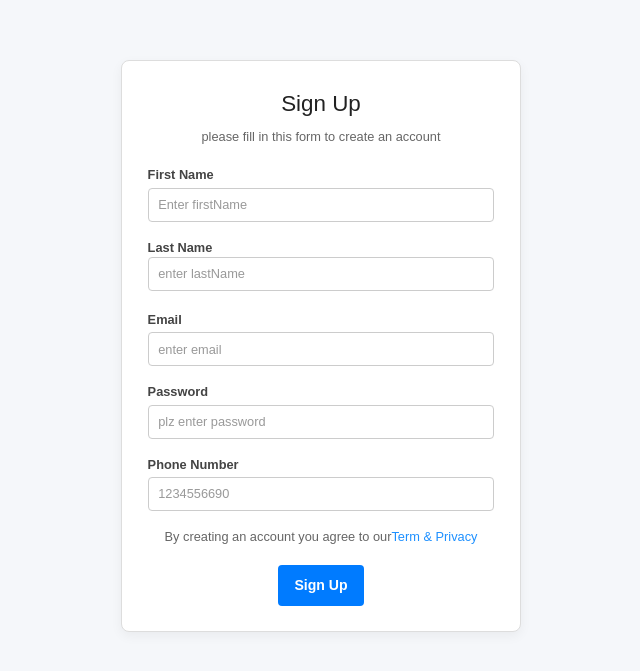
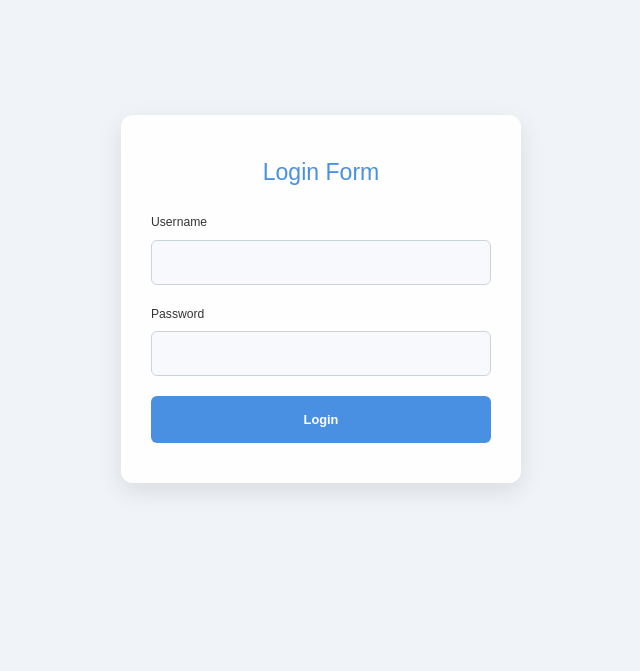
Before and after one commit to arpit-yadav088/react-tutorial, a React (Vite) app: page / in a window 1280 px wide. Shown: the part 101-772 px from the top of the page, without its empty margins (319-959 px from the left). Built offline with nearby package versions, Linux system fonts and the light colour scheme.

Commit message:
Tutorial-50 Login Form

```diff
--- a/src/App.jsx
+++ b/src/App.jsx
@@ -12,8 +12,10 @@
 // import EventProps from "./components/EventProps";
 // import EventPropagation from "./components/EventPropagation";
 
+
 // import Ragistration from "./components/Hooks/useState/Ragistration"
-import RagistrationForm from "./components/Hooks/useState/RagistrationForm"
+// import RagistrationForm from "./components/Hooks/useState/RagistrationForm"
+import LoginForm from "./components/Hooks/useState/LoginForm"
 
 // import Challenge from "./components/Hooks/useState/Challenge"
 
@@ -37,7 +39,8 @@ const App = () => {
        {/* <ShortCircuit /> */}
        {/* <Challenge /> */}
        {/* <Ragistration /> */}
-       <RagistrationForm />
+       {/* <RagistrationForm /> */}
+       <LoginForm />
 
 
     </section>
--- /dev/null
+++ b/src/components/Hooks/useState/Lgn.css
@@ -0,0 +1,119 @@
+/* Lgn.css */
+
+:root {
+  --primary-color: #4a90e2;
+  --secondary-color: #ffffff;
+  --bg-color: #f0f4f8;
+  --card-bg: rgba(255, 255, 255, 0.9);
+  --input-bg: #f7f9fc;
+  --input-border: #cbd3db;
+  --input-focus-border: #4a90e2;
+  --btn-color: #4a90e2;
+  --btn-hover: #357ab8;
+  --text-color: #333;
+  --shadow-color: rgba(0, 0, 0, 0.1);
+}
+
+* {
+  box-sizing: border-box;
+  margin: 0;
+  padding: 0;
+}
+
+body, html {
+  width: 100%;
+  height: 100%;
+  font-family: 'Segoe UI', Tahoma, Geneva, Verdana, sans-serif;
+  background-color: var(--bg-color);
+}
+
+.container {
+  display: flex;
+  justify-content: center;
+  align-items: center;
+  height: 100vh;
+  padding: 20px;
+}
+
+.card {
+  background: var(--card-bg);
+  padding: 40px 30px;
+  border-radius: 12px;
+  box-shadow: 0 8px 24px var(--shadow-color);
+  max-width: 400px;
+  width: 100%;
+  backdrop-filter: blur(8px);
+  /* Optional: for a glassmorphism / translucent effect */
+}
+
+.card h1 {
+  text-align: center;
+  margin-bottom: 24px;
+  color: var(--primary-color);
+  font-size: 1.8rem;
+}
+
+form {
+  display: flex;
+  flex-direction: column;
+}
+
+label {
+  margin-bottom: 8px;
+  color: var(--text-color);
+  font-size: 0.95rem;
+}
+
+input[type="text"],
+input[type="password"] {
+  padding: 12px 15px;
+  margin-bottom: 20px;
+  border: 1px solid var(--input-border);
+  border-radius: 6px;
+  background-color: var(--input-bg);
+  transition: border-color 0.3s, box-shadow 0.3s;
+  font-size: 1rem;
+  color: var(--text-color);
+}
+
+input[type="text"]:focus,
+input[type="password"]:focus {
+  border-color: var(--input-focus-border);
+  box-shadow: 0 0 4px rgba(74, 144, 226, 0.4);
+  outline: none;
+}
+
+button {
+  padding: 14px 0;
+  background-color: var(--btn-color);
+  color: var(--secondary-color);
+  border: none;
+  border-radius: 6px;
+  cursor: pointer;
+  font-size: 1rem;
+  font-weight: bold;
+  transition: background-color 0.3s, transform 0.1s;
+}
+
+button:hover {
+  background-color: var(--btn-hover);
+}
+
+button:active {
+  transform: scale(0.98);
+}
+
+/* Responsive tweaks */
+@media (max-width: 480px) {
+  .card {
+    padding: 30px 20px;
+  }
+  .card h1 {
+    font-size: 1.5rem;
+  }
+  input[type="text"],
+  input[type="password"],
+  button {
+    font-size: 0.95rem;
+  }
+}
--- /dev/null
+++ b/src/components/Hooks/useState/LoginForm.jsx
@@ -0,0 +1,50 @@
+import React, { useState } from 'react'
+import "./Lgn.css";
+
+const LoginForm = () => {
+    const [username, setUsername]= useState("");
+    const [password, setPassword]= useState("");
+
+    const handleFormSubmit = (e) => {
+        e.preventDefault();
+
+        const LoginData = {
+            username,
+            password
+        };
+     console.log(LoginData);
+    };
+
+  return (
+    <div className='container'>
+        <div className='card'>
+            <h1>Login Form</h1>
+            <form onSubmit={handleFormSubmit}>
+                <label htmlFor='username'>Username</label>
+                <input
+                type='text'
+                name="username"
+                required
+                autoComplete='off'
+                value={username}
+                onChange = {(e) => setUsername(e.target.value)}
+                />
+
+                <label htmlFor='password'>Password</label>
+                <input
+                 type='password'
+                 name='password'
+                 required
+                 autoComplete='off'
+                 value={password}
+                 onChange={(e) => setPassword(e.target.value)}
+                 />
+
+                <button>Login</button>
+            </form>
+        </div>
+    </div>
+  )
+}
+
+export default LoginForm;
--- a/src/components/Hooks/useState/RagistrationForm.jsx
+++ b/src/components/Hooks/useState/RagistrationForm.jsx
@@ -40,9 +40,9 @@ const RagistrationForm = () => {
                 onChange={handleInputChange}
                 />
 
-
             <label htmlFor='last name'>
                 <b>Last Name</b>
+                </label>
                 <input
                 type='text'
                 name='lastName'
@@ -51,7 +51,6 @@ const RagistrationForm = () => {
                 value={user.lastName}
                 onChange={handleInputChange}
                 />
-            </label>
 
             <label htmlFor='email'>
                 <b>Email</b>
```
